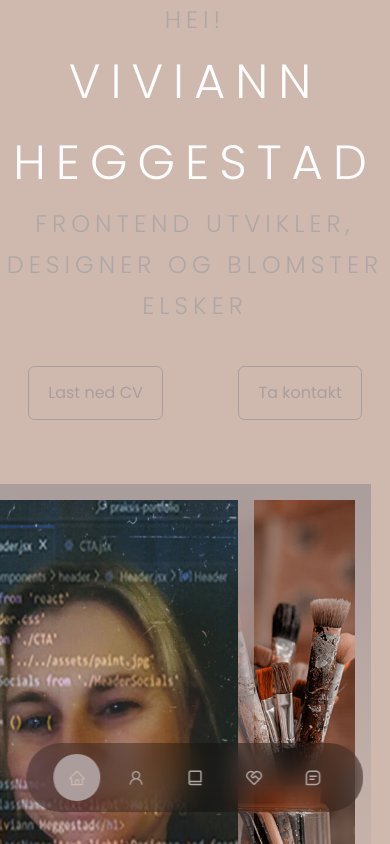
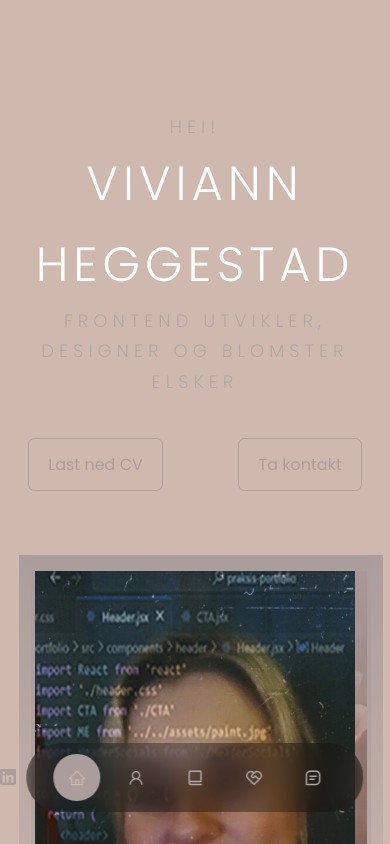
Before and after one commit to Viviann1/praksis-portfolio, a React (Create React App) app: page / in a window 390 px wide. Shown: the top 844 px of the page. Built offline with nearby package versions, Linux system fonts and the light colour scheme.

Commit message:
working on header section

```diff
--- a/src/components/header/header.css
+++ b/src/components/header/header.css
@@ -1,9 +1,14 @@
-.header {
+header {
     height: 100vh;
     padding-top: 7rem;
     overflow: hidden;
-    padding-bottom: 10rem;
 
+}
+
+.header__container {
+    text-align: center;
+    height: 100%;
+    position: relative;
 }
 
 h1 {
@@ -19,11 +24,7 @@ h5 {
     font-size: 24px;
 }
 
-.header__container {
-    text-align: center;
-    height: 100vh;
-    position: relative;
-}
+
 
 .container header__container {
     margin-top: 24rem;
@@ -44,7 +45,7 @@ h5 {
     align-items: center;
     gap: 0.8rem;
     position: absolute;
-    left: 0;
+    left: 1%;
     bottom: 3rem;
 }
 
@@ -61,8 +62,7 @@ h5 {
     width: 22rem;
     height: 30rem;
     position: absolute;
-    left: 50%;
-    transform: translateX(-50%);
+    left: 8%;
     margin-top: 4rem;
     overflow: hidden;
     padding: 1rem 1rem 1rem 1rem;
@@ -74,8 +74,7 @@ h5 {
     width: 22rem;
     height: 30rem;
     position: absolute;
-    left: 20%;
-    transform: translateX(-50%);
+    left: calc(50% - 11rem);
     margin-top: 4rem;
     overflow: hidden;
     padding: 1rem 1rem 1rem 1rem;
@@ -119,9 +118,32 @@ h5 {
         height: 100vh;
     }
 
+    h1 {
+        font-size: 24px;
+        text-transform: uppercase;
+        letter-spacing: 5px;
+        text-align: center;
+    }
+
+    h5 {
+        letter-spacing: 5px;
+        text-transform: uppercase;
+        font-size: 18px;
+    }
+
     .header__socials,
     .scroll__down {
         display: none;
     }
 
+    .header__socials {
+        display: flex;
+        flex-direction: row;
+        align-items: center;
+        gap: 2rem;
+        position: absolute;
+        left: 0;
+        bottom: 3rem;
+    }
+
 }
```
